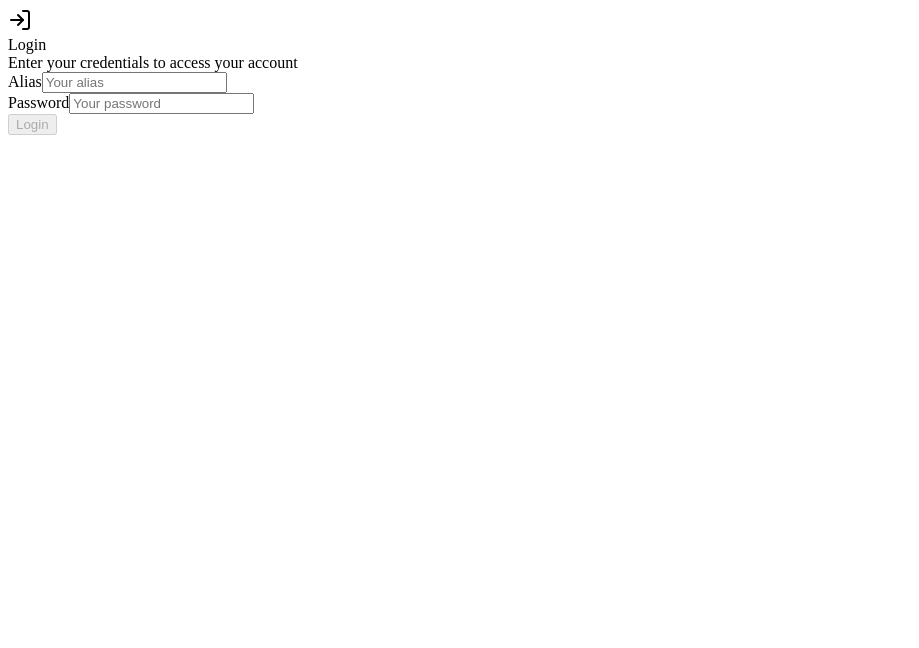
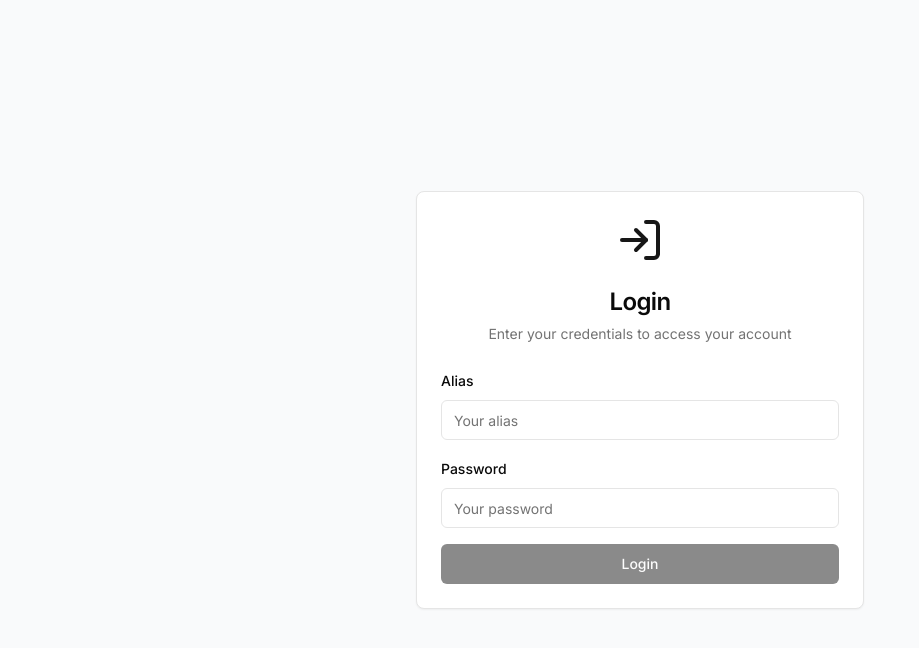
Before and after one commit to EfeDeveloper/social-network-frontend, a Next.js app: page /login in a window 1280 px wide. Shown: the top 648 px of the page, without its empty margins (0-919 px from the left). Built offline with nearby package versions, Linux system fonts and the light colour scheme; no server answers.

Commit message:
✨[styles]Add global styles and layout for the application - Introduced a new `globals.css` file for global styles using Tailwind CSS. - Created a `layout.tsx` component to define the main structure of the application. - Implemented a `HomePage` component to handle user authentication and routing.

```diff
--- /dev/null
+++ b/app/globals.css
@@ -0,0 +1,94 @@
+@tailwind base;
+@tailwind components;
+@tailwind utilities;
+
+body {
+  font-family: Arial, Helvetica, sans-serif;
+}
+
+@layer utilities {
+  .text-balance {
+    text-wrap: balance;
+  }
+}
+
+@layer base {
+  :root {
+    --background: 0 0% 100%;
+    --foreground: 0 0% 3.9%;
+    --card: 0 0% 100%;
+    --card-foreground: 0 0% 3.9%;
+    --popover: 0 0% 100%;
+    --popover-foreground: 0 0% 3.9%;
+    --primary: 0 0% 9%;
+    --primary-foreground: 0 0% 98%;
+    --secondary: 0 0% 96.1%;
+    --secondary-foreground: 0 0% 9%;
+    --muted: 0 0% 96.1%;
+    --muted-foreground: 0 0% 45.1%;
+    --accent: 0 0% 96.1%;
+    --accent-foreground: 0 0% 9%;
+    --destructive: 0 84.2% 60.2%;
+    --destructive-foreground: 0 0% 98%;
+    --border: 0 0% 89.8%;
+    --input: 0 0% 89.8%;
+    --ring: 0 0% 3.9%;
+    --chart-1: 12 76% 61%;
+    --chart-2: 173 58% 39%;
+    --chart-3: 197 37% 24%;
+    --chart-4: 43 74% 66%;
+    --chart-5: 27 87% 67%;
+    --radius: 0.5rem;
+    --sidebar-background: 0 0% 98%;
+    --sidebar-foreground: 240 5.3% 26.1%;
+    --sidebar-primary: 240 5.9% 10%;
+    --sidebar-primary-foreground: 0 0% 98%;
+    --sidebar-accent: 240 4.8% 95.9%;
+    --sidebar-accent-foreground: 240 5.9% 10%;
+    --sidebar-border: 220 13% 91%;
+    --sidebar-ring: 217.2 91.2% 59.8%;
+  }
+  .dark {
+    --background: 0 0% 3.9%;
+    --foreground: 0 0% 98%;
+    --card: 0 0% 3.9%;
+    --card-foreground: 0 0% 98%;
+    --popover: 0 0% 3.9%;
+    --popover-foreground: 0 0% 98%;
+    --primary: 0 0% 98%;
+    --primary-foreground: 0 0% 9%;
+    --secondary: 0 0% 14.9%;
+    --secondary-foreground: 0 0% 98%;
+    --muted: 0 0% 14.9%;
+    --muted-foreground: 0 0% 63.9%;
+    --accent: 0 0% 14.9%;
+    --accent-foreground: 0 0% 98%;
+    --destructive: 0 62.8% 30.6%;
+    --destructive-foreground: 0 0% 98%;
+    --border: 0 0% 14.9%;
+    --input: 0 0% 14.9%;
+    --ring: 0 0% 83.1%;
+    --chart-1: 220 70% 50%;
+    --chart-2: 160 60% 45%;
+    --chart-3: 30 80% 55%;
+    --chart-4: 280 65% 60%;
+    --chart-5: 340 75% 55%;
+    --sidebar-background: 240 5.9% 10%;
+    --sidebar-foreground: 240 4.8% 95.9%;
+    --sidebar-primary: 224.3 76.3% 48%;
+    --sidebar-primary-foreground: 0 0% 100%;
+    --sidebar-accent: 240 3.7% 15.9%;
+    --sidebar-accent-foreground: 240 4.8% 95.9%;
+    --sidebar-border: 240 3.7% 15.9%;
+    --sidebar-ring: 217.2 91.2% 59.8%;
+  }
+}
+
+@layer base {
+  * {
+    @apply border-border;
+  }
+  body {
+    @apply bg-background text-foreground;
+  }
+}
--- /dev/null
+++ b/app/layout.tsx
@@ -0,0 +1,27 @@
+import type React from 'react';
+import type { Metadata } from 'next';
+import { Inter } from 'next/font/google';
+import './globals.css';
+import { ErrorBoundary } from '@/components/error-boundary';
+import { Toaster } from '@/components/ui/toaster';
+
+const inter = Inter({ subsets: ['latin'] });
+
+export const metadata: Metadata = {
+  title: 'Social network ',
+  description: 'A modern social network application built with Next.js',
+  generator: 'Edwin Villa',
+};
+
+export default function RootLayout({ children }: { children: React.ReactNode }) {
+  return (
+    <html lang="es" suppressHydrationWarning={true}>
+      <body className={inter.className}>
+        <ErrorBoundary>
+          {children}
+          <Toaster />
+        </ErrorBoundary>
+      </body>
+    </html>
+  );
+}
--- /dev/null
+++ b/app/page.tsx
@@ -0,0 +1,24 @@
+'use client';
+
+import { useEffect } from 'react';
+import { useRouter } from 'next/navigation';
+import { useAuthStore } from '@/lib/auth.store';
+
+export default function HomePage() {
+  const { isAuthenticated } = useAuthStore();
+  const router = useRouter();
+
+  useEffect(() => {
+    if (isAuthenticated) {
+      router.push('/posts');
+    } else {
+      router.push('/login');
+    }
+  }, [isAuthenticated, router]);
+
+  return (
+    <div className="flex justify-center items-center min-h-screen">
+      <div className="border-primary border-b-2 rounded-full w-8 h-8 animate-spin"></div>
+    </div>
+  );
+}
```
